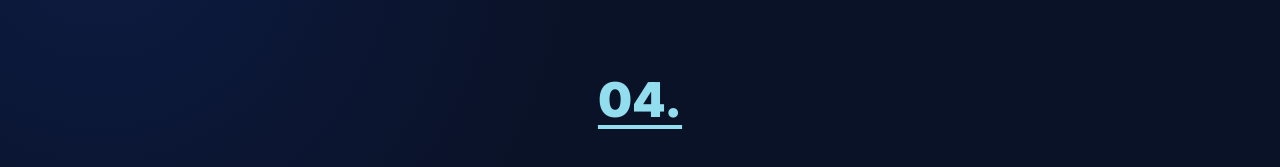
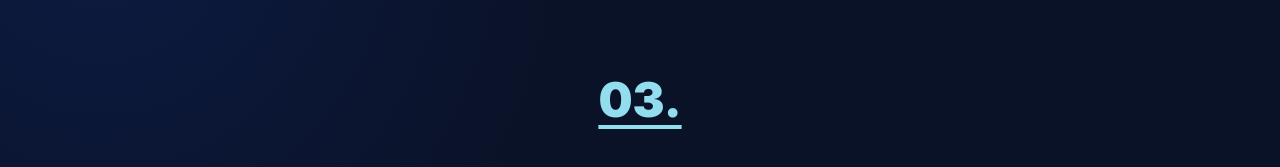
Before and after one commit to mgrobleto/marobleto-homepage, a Next.js app: page / in a window 1280 px wide. Shown: the part 5768-5935 px from the top of the page. Built offline with nearby package versions, Linux system fonts and the light colour scheme.

Commit message:
removing photography section

```diff
--- a/src/pages/contactme.tsx
+++ b/src/pages/contactme.tsx
@@ -10,7 +10,7 @@ const ContactMe : React.FC = () => {
             <div id='contact' className='min-h-screen text-white flex flex-col justify-between items-center'>
                 <div className='flex flex-col justify-center items-center font-bold p-12 h-[90vh]'>
                     <div className='py-10'>
-                        <strong className='text-xl xl:text-5xl text-theme underline underline-offset-8 mb-10'>04.</strong>
+                        <strong className='text-xl xl:text-5xl text-theme underline underline-offset-8 mb-10'>03.</strong>
                     </div>
                     <h2 className='font-bold text-xl xl:text-4xl underline underline-offset-8 decoration-dotted'> / Get in touch</h2>
                     <div className='py-10'>
```
